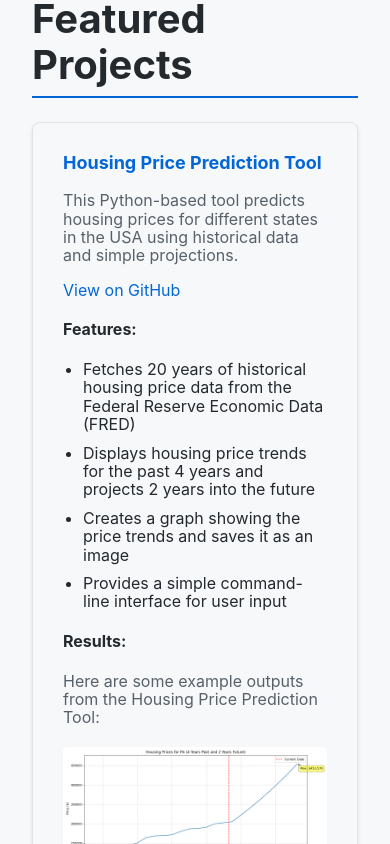
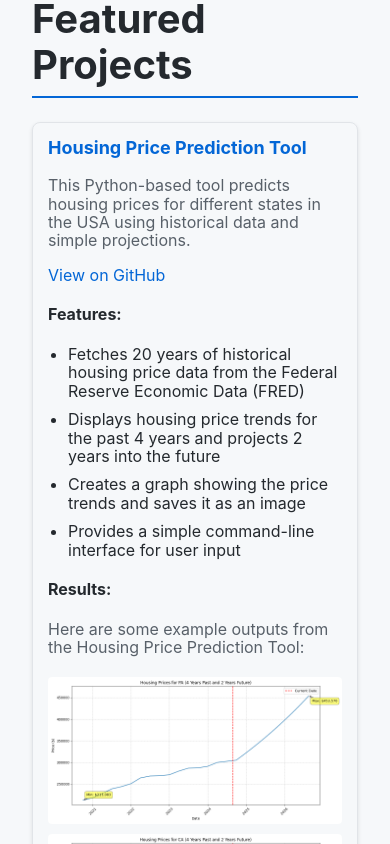
Before and after one commit to JusticeCupples/jc-portfolio, a React (Create React App) app: page / in a window 390 px wide. Shown: the part 3120-3964 px from the top of the page. Built offline with nearby package versions, Linux system fonts and the light colour scheme; no server answers; the HTML template or start-up script is replaced by a standard one.

Commit message:
mobile compatablility fix

```diff
--- a/src/components/Footer/footer.jsx
+++ b/src/components/Footer/footer.jsx
@@ -5,7 +5,7 @@ function Footer() {
   return (
     <footer className="footer">
       <div className="footer-content">
-        <p>&copy;2024 created and desinged by Justice Cupples.</p>
+        <p>&copy;2024 created and designed by Justice Cupples.</p>
         <div className="social-links">
           <a href="https://github.com/JusticeCupples" target="_blank" rel="noopener noreferrer">
             GitHub
--- a/src/components/GitHubPortfolio/githubPortfolio.css
+++ b/src/components/GitHubPortfolio/githubPortfolio.css
@@ -73,6 +73,8 @@ h5 {
 .repo-card h3 {
   margin-top: 0;
   color: var(--primary-color);
+  word-break: break-word;
+  overflow-wrap: break-word;
 }
 
 button {
@@ -340,3 +342,17 @@ button:hover {
     transform: rotate(360deg);
   }
 }
+
+@media (max-width: 480px) {
+  .project-card,
+  .activity-card,
+  .repo-card {
+    padding: 15px;
+  }
+
+  .project-card h3,
+  .activity-card h3,
+  .repo-card h3 {
+    font-size: 18px;
+  }
+}
```
